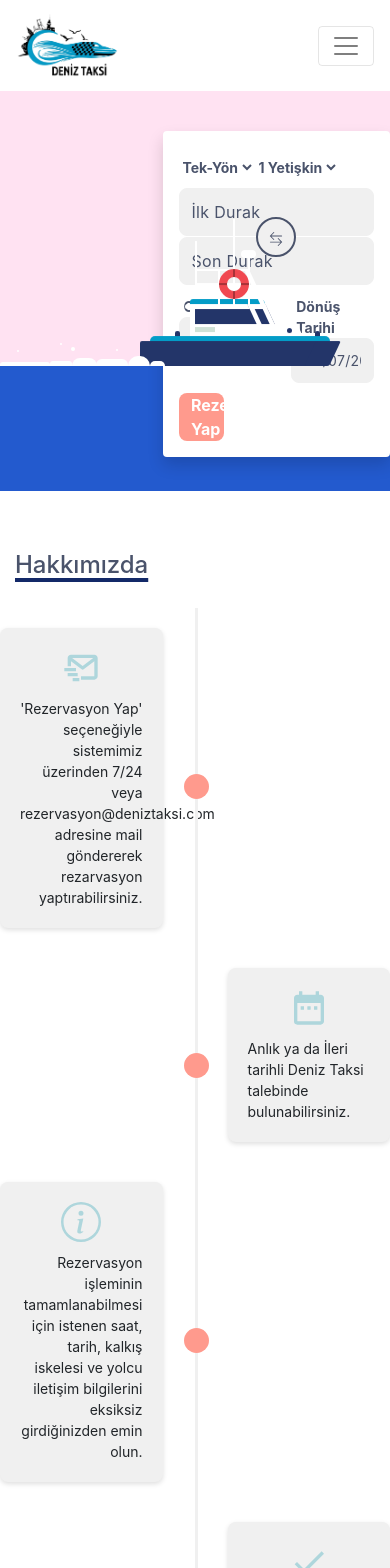
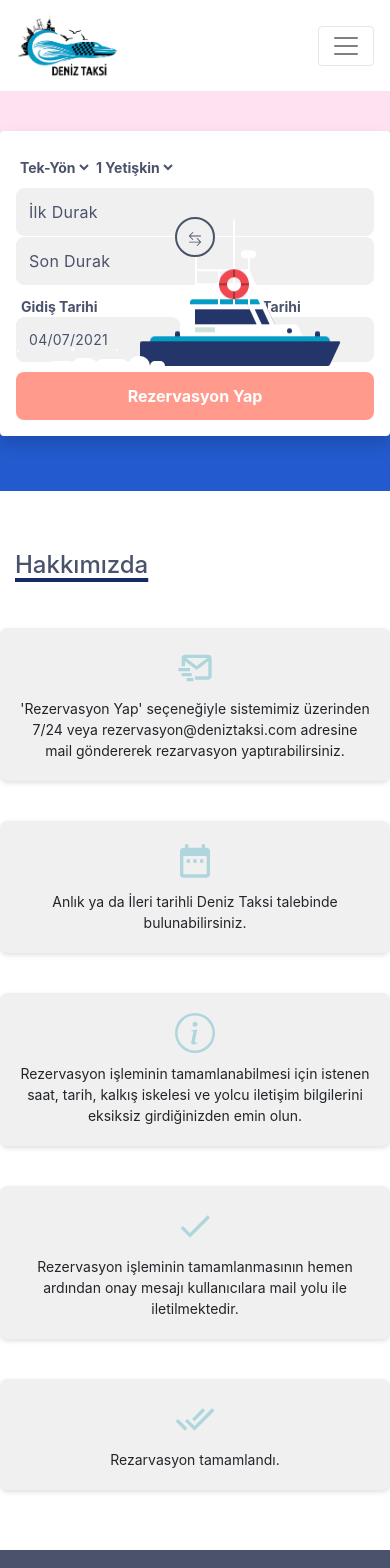
Before and after one commit to naberna/deniztaksi2, a React (Create React App) app: page /about in a window 390 px wide. Shown: the top 1568 px of the page. Built offline with nearby package versions, Linux system fonts and the light colour scheme.

Commit message:
dropdown fixes

```diff
--- a/src/components/FAQ.js
+++ b/src/components/FAQ.js
@@ -38,6 +38,10 @@ const Styles = styled.div`
   .accordion__item {
     background-color: #fff;
     color: #000;
+  }
+
+  @media screen and (max-width:768px){
+    height: 540px;
   }
 `;
 
--- a/src/components/MiddleCarts.js
+++ b/src/components/MiddleCarts.js
@@ -37,6 +37,12 @@ const Styles = styled.div`
     height: 40px;
     color: #4a536b;
   }
+
+  @media screen and (max-width:768px){
+    .cart {
+      margin: 0;
+    }
+  }
 `;
 
 export default function MiddleCarts() {
@@ -44,7 +50,7 @@ export default function MiddleCarts() {
     <Styles>
       <Container>
         <div className="row">
-          <div className="col-4 cart">
+          <div className="col-12 col-md-4 col-lg-4 col-xl-4 cart">
             <div className="row">
               <div className="col-12">
                 <RiShipLine />
@@ -61,7 +67,7 @@ export default function MiddleCarts() {
               </div>
             </div>
           </div>
-          <div className="col-4 cart">
+          <div className="col-12 col-md-4 col-lg-4 col-xl-4 cart">
             <div className="row">
               <div className="col-12">
                 <MdLocalAirport />
@@ -80,7 +86,7 @@ export default function MiddleCarts() {
               </div>
             </div>
           </div>
-          <div className="col-4 cart">
+          <div className="col-12 col-md-4 col-lg-4 col-xl-4 cart">
             <div className="row">
               <div className="col-12">
                 <MdAirportShuttle />
--- a/src/components/NavigationBar.js
+++ b/src/components/NavigationBar.js
@@ -1,8 +1,8 @@
-import React from "react";
+import React, { useState } from "react";
 import { Link } from "react-router-dom";
-import { Container, Nav, Navbar, Dropdown } from "react-bootstrap";
+import { Container, Nav, Navbar, Dropdown, NavDropdown } from "react-bootstrap";
 import styled from "styled-components";
-import logo from '../assets/logo.png';
+import logo from "../assets/logo.png";
 import { CgProfile } from "react-icons/cg";
 
 const Styles = styled.div`
@@ -27,19 +27,43 @@ const Styles = styled.div`
   }
 
   .navbar-nav .text {
-    padding-top: 10px;
+    padding-top: 23px;
   }
 
-  .dropdown .icon {
-    font-size: 30px;
+  .dropdown {
+    font-size: 40px;
+  }
+
+  .dropdown-toggle::after {
+    font-size: 20px;
+  }
+
+  .dropdown-menu.show {
+    display: grid;
+    padding: 10px;
+  }
+
+  .dropdown a:focus {
+    background-color: #f0f0f0;
   }
 `;
 
-export const NavigationBar = () => (
+export const NavigationBar = () => {
+  const navDropdownTitle = (<CgProfile/>);
+  const [show, setShow] = useState(false);
+  const showDropdown = (e) => {
+    setShow(!show);
+  };
+  const hideDropdown = (e) => {
+    setShow(false);
+  };
+  return (
     <Styles>
       <Navbar class="shadow-sm p-3 mb-5 bg-white rounded" expand="lg">
         <Container>
-        <Navbar.Brand href="/"><img src={logo} alt="Logo" /></Navbar.Brand>
+          <Navbar.Brand href="/">
+            <img src={logo} alt="Logo" />
+          </Navbar.Brand>
           <Navbar.Toggle aria-controls="basic-navbar-nav" />
           <Navbar.Collapse id="basic-navbar-nav">
             <Nav className="ml-auto">
@@ -55,7 +79,7 @@ export const NavigationBar = () => (
               </Nav.Item>
               <Nav.Item className="text">
                 <Nav.Link>
-                <Link to="/">Duraklar</Link>
+                  <Link to="/signin">Duraklar</Link>
                 </Nav.Link>
               </Nav.Item>
               <Nav.Item className="text">
@@ -63,25 +87,26 @@ export const NavigationBar = () => (
                   <Link to="/contact">İletişim</Link>
                 </Nav.Link>
               </Nav.Item>
-            <Nav.Item>
-              <Nav.Link>
-                <Dropdown class="navbar-dropdown">
-                  <Dropdown.Toggle id="dropdown-basic">
-                    <CgProfile className="icon"/>
-                  </Dropdown.Toggle>
-                  <Dropdown.Menu>
-                    <Dropdown.Item href="#/action-2">Giriş Yap</Dropdown.Item>
-                    <Dropdown.Item href="kayit">Kayıt Ol</Dropdown.Item>
-                    <Dropdown.Item href="#/action-3">Something else</Dropdown.Item>
-                    <Dropdown.Divider />
-                    <Dropdown.Item href="#/action-3">Something else</Dropdown.Item>
-                  </Dropdown.Menu>
-                </Dropdown>
-              </Nav.Link>
-            </Nav.Item>
+              <NavDropdown
+                id="collasible-nav-dropdown"
+                show={show}
+                onMouseEnter={showDropdown}
+                onMouseLeave={hideDropdown}
+                title={navDropdownTitle}
+                alignRight
+              >
+                <NavDropdown.Item href="/signin">
+                Giriş Yap
+                </NavDropdown.Item>
+                <NavDropdown.Divider />
+                <NavDropdown.Item href="/register">
+                Kayıt Ol
+                </NavDropdown.Item>
+              </NavDropdown>
             </Nav>
           </Navbar.Collapse>
         </Container>
       </Navbar>
     </Styles>
   );
+};
--- a/src/components/forms/TravelForm.js
+++ b/src/components/forms/TravelForm.js
@@ -53,7 +53,7 @@ export const TravelForm = () => (
     <Container>
       <div className="row">
         <div className="col-5"></div>
-        <form className="col-7 shadow p-3 mb-5 bg-white rounded">
+        <form className="col-12 col-md-7 col-lg-7 col-xl-7 shadow p-3 mb-5 bg-white rounded">
           <div className="btn-group">
             <div>
               <select className="form-select">
@@ -91,17 +91,9 @@ export const TravelForm = () => (
               />
             </div>
             <div className="col-12">
-              <div className="row">
-                <div className="col-md-5">
-                </div>
-                <div className="col-md-5">
-                </div>
-              </div>
-            </div>
-            <div className="col-12">
               <SimpleDatePicker/>
             </div>
-            <div className="col-4">
+            <div className="col-12 col-md-4 col-lg-4 col-xl-4">
               <button type="submit" class="btn button-primary">
                 Rezervasyon Yap
               </button>
--- a/src/screens/About.js
+++ b/src/screens/About.js
@@ -72,6 +72,21 @@ const Styles = styled.div`
     vertical-align: middle;
     top: 49%;
   }
+
+  @media screen and (max-width:768px){
+    .line {
+      display: none;
+    }
+
+    .none {
+      display: none;
+    }
+
+    .box.right,
+    .box.left {
+      text-align: center;
+    }
+  }
 `;
 export const About = () => (
   <Styles>
@@ -79,7 +94,7 @@ export const About = () => (
       <Container>
         <h4 className="title">Hakkımızda</h4>
         <div className="row">
-          <div className="col-5 box left">
+          <div className="col-12 col-md-5 col-lg-5 col-xl-5 box left">
             <div className="icon">
               <BiMailSend />
             </div>
@@ -92,14 +107,14 @@ export const About = () => (
           <div className="col-2 line">
             <div className="circle"></div>
           </div>
-          <div className="col-5 right"></div>
+          <div className="col-5 right none"></div>
         </div>
         <div className="row">
-          <div className="col-5 left"></div>
+          <div className="col-5 left none"></div>
           <div className="col-2 line">
             <div className="circle"></div>
           </div>
-          <div className="col-5 box right">
+          <div className="col-12 col-md-5 col-lg-5 col-xl-5 box right">
             <div className="icon">
               <MdDateRange />
             </div>
@@ -109,7 +124,7 @@ export const About = () => (
           </div>
         </div>
         <div className="row">
-          <div className="col-5 box left">
+          <div className="col-12 col-md-5 col-lg-5 col-xl-5 box left">
             <div className="icon">
               <BsInfoCircle />
             </div>
@@ -122,14 +137,14 @@ export const About = () => (
           <div className="col-2 line">
             <div className="circle"></div>
           </div>
-          <div className="col-5 right"></div>
+          <div className="col-5 right none"></div>
         </div>
         <div className="row">
-          <div className="col-5 left"></div>
+          <div className="col-5 left none"></div>
           <div className="col-2 line">
             <div className="circle"></div>
           </div>
-          <div className="col-5 box right">
+          <div className="col-12 col-md-5 col-lg-5 col-xl-5 box right">
             <div className="icon">
               <MdDone />
             </div>
@@ -140,7 +155,7 @@ export const About = () => (
           </div>
         </div>
         <div className="row">
-          <div className="col-5 box left">
+          <div className="col-12 col-md-5 col-lg-5 col-xl-5 box left">
             <div className="icon">
               <MdDoneAll />
             </div>
@@ -149,7 +164,7 @@ export const About = () => (
           <div className="col-2 line">
             <div className="circle"></div>
           </div>
-          <div className="col-5 right"></div>
+          <div className="col-5 right none"></div>
         </div>
       </Container>
     </div>
--- a/src/screens/Home.js
+++ b/src/screens/Home.js
@@ -30,6 +30,17 @@ const Styles = styled.div`
     background-color: #f0f0f0;
     text-decoration: none;
   }
+
+  @media screen and (max-width:768px){
+    .middle-link:nth-child(1),
+    .middle-link:nth-child(2) {
+      padding-bottom: 10px;
+    }
+
+    .middle-links:nth-child(1) {
+      padding-top: 0;
+    }
+  }
 `;
 
 export const Home = () => (
@@ -39,13 +50,13 @@ export const Home = () => (
       <Container>
         <div className="middle-links">
           <div className="row">
-            <div className="col-4">
+            <div className="col-12 col-md-4 col-lg-4 col-xl-4 middle-link">
               <Link to="/">Hakkımızda</Link>
             </div>
-            <div className="col-4 middle-links">
+            <div className="col-12 col-md-4 col-lg-4 col-xl-4 middle-link">
               <Link to="/">Sıkça Sorulan Sorular</Link>
             </div>
-            <div className="col-4 middle-links">
+            <div className="col-12 col-md-4 col-lg-4 col-xl-4 middle-link">
               <Link to="/">Duraklar</Link>
             </div>
           </div>
```
Also changed, not shown: src/components/MiddleButtons.js (deleted), src/components/Pagination.js (added). Lines whose indentation alone changed are shown as unchanged.
